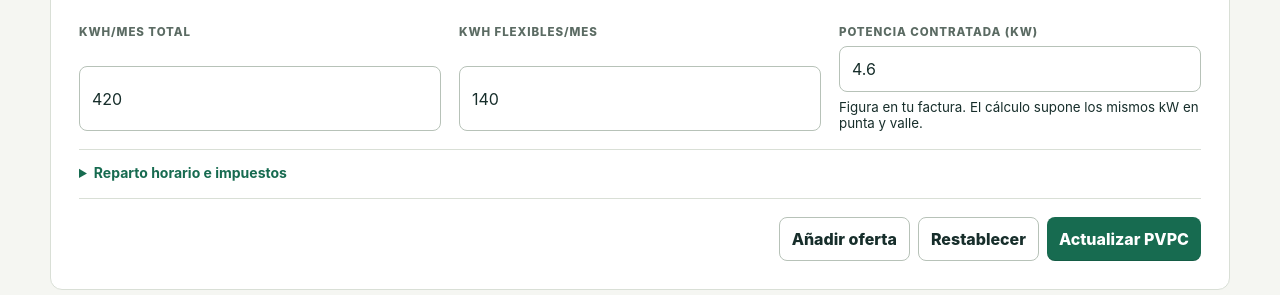
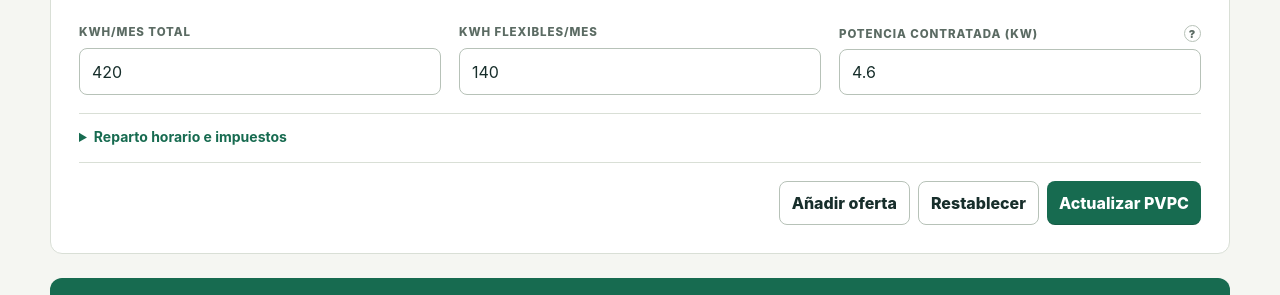
Before and after one commit to okankaraduman/powerwindow, a plain HTML site: page compare.html in a window 1280 px wide. Shown: the part 350-645 px from the top of the page. Drawn offline with Linux system fonts and the light colour scheme; no server answers.

Commit message:
Align contracted power field help with comparison inputs

```diff
--- a/compare.html
+++ b/compare.html
@@ -170,9 +170,10 @@
             <input id="flexKwhInput" type="number" min="0" max="2500" step="1" value="140" />
           </label>
           <label class="field compact-field">
-            <span>Potencia contratada (kW)</span>
+            <span class="label-with-help">Potencia contratada (kW)
+              <span class="help-tip" tabindex="0" aria-label="Explicación de la potencia contratada" data-tip="Consulta la potencia contratada en tu factura. El cálculo supone los mismos kW en punta y valle.">?</span>
+            </span>
             <input id="powerKwInput" type="number" min="1" max="20" step="0.1" value="4.6" />
-            <small>Figura en tu factura. El cálculo supone los mismos kW en punta y valle.</small>
           </label>
           <details class="site-disclosure compare-advanced">
             <summary>Reparto horario e impuestos</summary>
```
Also changed, not shown: en/compare.html (+3 -2 lines).
